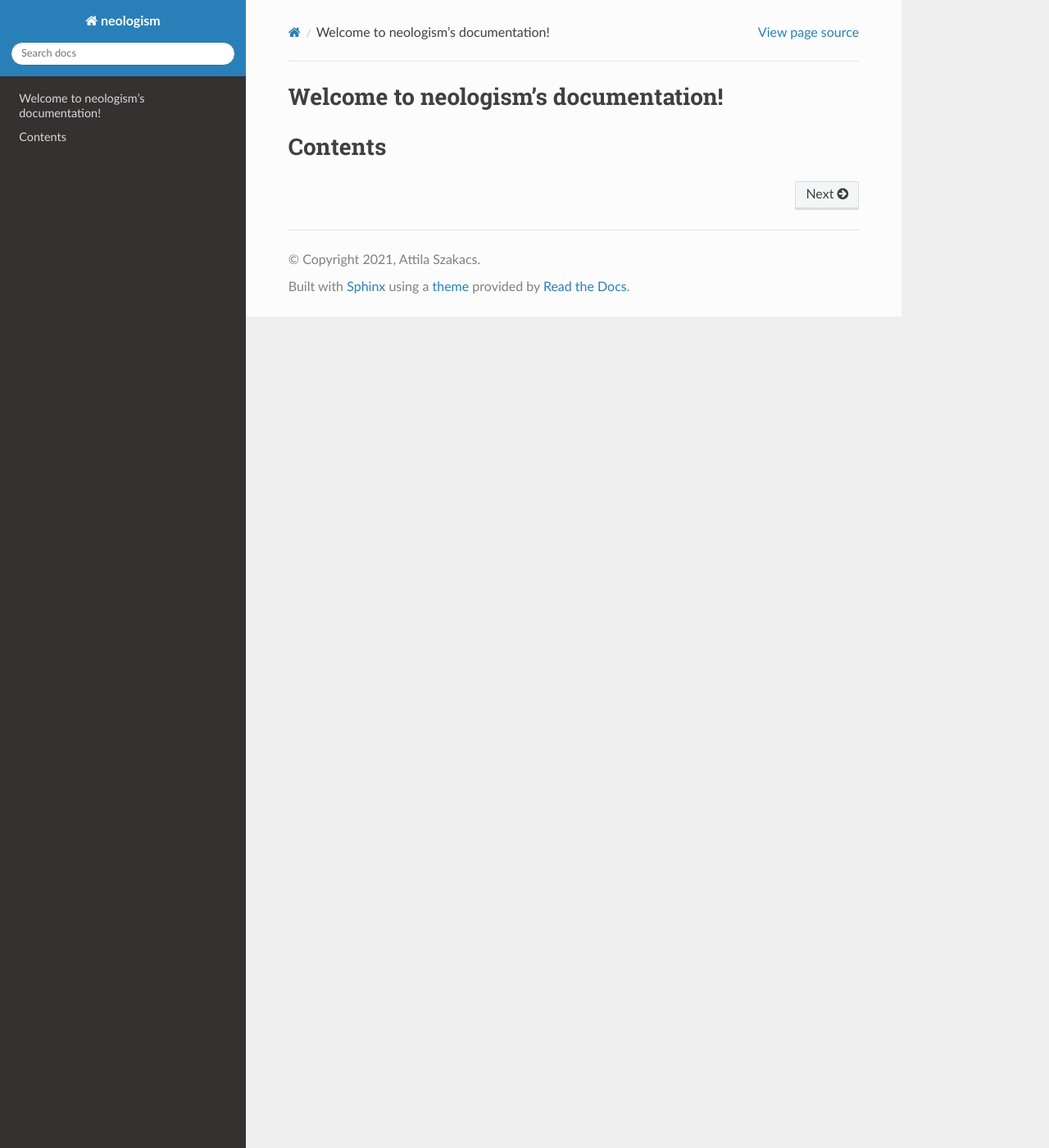
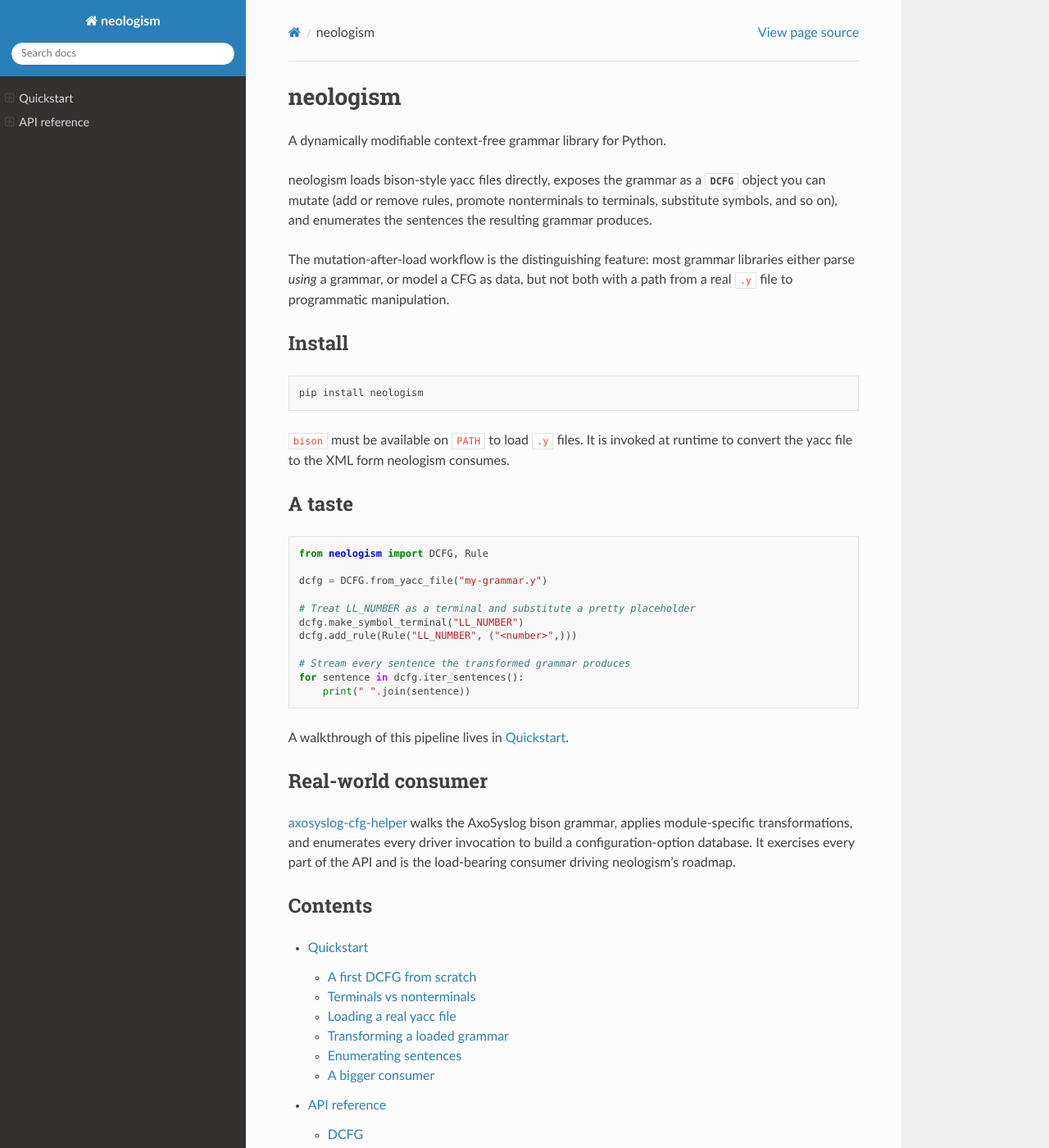
Before and after one commit to alltilla/neologism, a Sphinx documentation site: the page built from docs/source/index.rst, in a window 1280 px wide and 1400 px high. Shown: the whole window at 82% size. Built offline with Sphinx 7.4.7 and the Read the Docs theme 3.1.0, drawn with Linux system fonts in a browser that asks for light colours; some of the changed text lies outside the part shown.

Commit message:
docs: restructure sphinx site -- quickstart + per-class API pages
The rendered docs at neologism.readthedocs.io were a single heading
plus a flat `:automodule:` dump. That hides the whole concept layer
of the library: load -> mutate -> enumerate, terminal vs nonterminal,
the role of make_symbol_terminal, etc.

This change:

- Rewrites `index.rst` into a real landing page with intro, install
  snippet, a taste-of-the-API code block, pointers to the real-world
  consumer (axosyslog-cfg-helper), and project links (GitHub,
  Changelog, PyPI, issues).
- Adds `quickstart.rst` -- a runnable walkthrough of the
  load-mutate-enumerate pipeline. Uses `.. doctest::` blocks so the
  examples are checked under `sphinx-build -b doctest`, not just
  visually plausible. Includes a worked LL_NUMBER substitution
  example that mirrors what axosyslog-cfg-helper does in production.
- Splits the API reference into per-class pages under `api/`:
  `dcfg.rst` organized into Construction / Rules / Symbols / Start
  symbol / Sentence enumeration sections via explicit `automethod`
  and `autoproperty` directives; thin `rule.rst` and `yacc.rst`
  pages for the other two exports. Replaces the previous one-liner
  `neologism.rst` flat dump.
- Polishes `conf.py`: bumps copyright through 2026, adds
  `sphinx.ext.viewcode` for clickable source links, adds
  intersphinx mapping for networkx so DiGraph/MultiDiGraph etc.
  cross-link, sets rtd-theme nav depth/collapse for the new tree,
  and adds `doctest_global_setup` so the autodoc-extracted doctests
  see `DCFG` and `Rule` in scope when run via `-b doctest`.

Build is clean under `sphinx-build -W -b html` and `sphinx-build -b
doctest` (84/84 doctests pass; pytest --doctest-modules covers the
same set in CI).

Assisted-by: Claude:claude-opus-4-7
Signed-off-by: Attila Szakacs <szakacs.attila96@gmail.com>

```diff
--- a/docs/source/conf.py
+++ b/docs/source/conf.py
@@ -6,7 +6,7 @@ ROOT_DIR = Path(__file__).parents[2].resolve()
 sys.path.insert(0, str(ROOT_DIR))
 
 project = "neologism"
-copyright = "2021, Attila Szakacs"
+copyright = "2021-2026, Attila Szakacs"
 author = "Attila Szakacs"
 release = _package_version("neologism")
 extensions = [
@@ -15,14 +15,24 @@ extensions = [
     "sphinx.ext.autodoc",
     "sphinx.ext.autosummary",
     "sphinx.ext.intersphinx",
+    "sphinx.ext.viewcode",
 ]
 
 intersphinx_mapping = {
     "python": ("https://docs.python.org/3/", None),
     "sphinx": ("https://www.sphinx-doc.org/en/master/", None),
+    "networkx": ("https://networkx.org/documentation/stable/", None),
 }
 intersphinx_disabled_domains = ["std"]
 
 templates_path = ["_templates"]
 
 html_theme = "sphinx_rtd_theme"
+html_theme_options = {
+    "navigation_depth": 3,
+    "collapse_navigation": False,
+}
+
+doctest_global_setup = """
+from neologism import DCFG, Rule
+"""
--- a/docs/source/index.rst
+++ b/docs/source/index.rst
@@ -1,14 +1,75 @@
-Welcome to neologism's documentation!
-=====================================
+neologism
+=========
+
+A dynamically modifiable context-free grammar library for Python.
+
+neologism loads bison-style yacc files directly, exposes the grammar as a
+:class:`~neologism.DCFG` object you can mutate (add or remove rules, promote
+nonterminals to terminals, substitute symbols, and so on), and enumerates
+the sentences the resulting grammar produces.
+
+The mutation-after-load workflow is the distinguishing feature: most
+grammar libraries either parse *using* a grammar, or model a CFG as data,
+but not both with a path from a real ``.y`` file to programmatic
+manipulation.
+
+Install
+-------
+
+.. code-block:: bash
+
+   pip install neologism
+
+``bison`` must be available on ``PATH`` to load ``.y`` files. It is
+invoked at runtime to convert the yacc file to the XML form neologism
+consumes.
+
+A taste
+-------
+
+.. code-block:: python
+
+   from neologism import DCFG, Rule
+
+   dcfg = DCFG.from_yacc_file("my-grammar.y")
+
+   # Treat LL_NUMBER as a terminal and substitute a pretty placeholder
+   dcfg.make_symbol_terminal("LL_NUMBER")
+   dcfg.add_rule(Rule("LL_NUMBER", ("<number>",)))
+
+   # Stream every sentence the transformed grammar produces
+   for sentence in dcfg.iter_sentences():
+       print(" ".join(sentence))
+
+A walkthrough of this pipeline lives in :doc:`quickstart`.
+
+Real-world consumer
+-------------------
+
+`axosyslog-cfg-helper <https://github.com/alltilla/axosyslog-cfg-helper>`_
+walks the AxoSyslog bison grammar, applies module-specific
+transformations, and enumerates every driver invocation to build a
+configuration-option database. It exercises every part of the API and
+is the load-bearing consumer driving neologism's roadmap.
+
+Contents
+--------
 
 .. toctree::
    :maxdepth: 2
-   :caption: Contents:
 
+   quickstart
+   api/index
 
+Project links
+-------------
 
-Contents
-==================
+* `Source on GitHub <https://github.com/alltilla/neologism>`_
+* `Changelog <https://github.com/alltilla/neologism/blob/main/CHANGELOG.md>`_
+* `Issue tracker <https://github.com/alltilla/neologism/issues>`_
+* `PyPI <https://pypi.org/project/neologism/>`_
 
-.. toctree::
-   neologism
+License
+-------
+
+GPL-3.0-or-later.
--- a/docs/source/neologism.rst
+++ /dev/null
@@ -1,4 +0,0 @@
-.. automodule:: neologism
-    :members:
-    :undoc-members:
-    :show-inheritance:
--- /dev/null
+++ b/docs/source/quickstart.rst
@@ -0,0 +1,143 @@
+Quickstart
+==========
+
+.. testsetup::
+
+   from neologism import DCFG, Rule
+
+This page walks through the three things neologism is built for:
+
+1. Load a grammar.
+2. Transform it.
+3. Enumerate the sentences it produces.
+
+The whole API surface is :class:`~neologism.DCFG` and :class:`~neologism.Rule`.
+
+A first DCFG from scratch
+-------------------------
+
+You don't need a ``.y`` file to play with the API. Build a grammar by
+adding :class:`~neologism.Rule` instances:
+
+.. doctest::
+
+   >>> from neologism import DCFG, Rule
+   >>> dcfg = DCFG()
+   >>> dcfg.add_rule(Rule("greeting", ("hello", "name")))
+   >>> dcfg.add_rule(Rule("name", ("world",)))
+   >>> dcfg.add_rule(Rule("name", ("there",)))
+   >>> sorted(dcfg.sentences)
+   [('hello', 'there'), ('hello', 'world')]
+
+The first rule's left-hand side becomes the implicit
+:attr:`~neologism.DCFG.start_symbol`. Override it with
+``dcfg.start_symbol = "other"`` when needed.
+
+Terminals vs nonterminals
+-------------------------
+
+Any symbol that does not appear on the left-hand side of a rule is a
+*terminal* -- it stays in the output verbatim. Symbols that do appear on
+an LHS are *nonterminals* and get expanded recursively.
+
+.. doctest::
+
+   >>> sorted(dcfg.terminals)
+   ['hello', 'there', 'world']
+   >>> sorted(dcfg.nonterminals)
+   ['greeting', 'name']
+
+:meth:`~neologism.DCFG.make_symbol_terminal` is the workhorse mutation:
+it strips a nonterminal of all its expansion rules, so subsequent
+sentence enumeration leaves it as an opaque terminal. This is how you
+"freeze" pieces of a grammar that you don't want to expand:
+
+.. doctest::
+
+   >>> dcfg.make_symbol_terminal("name")
+   >>> sorted(dcfg.terminals)
+   ['hello', 'name']
+   >>> sorted(dcfg.sentences)
+   [('hello', 'name')]
+
+Loading a real yacc file
+------------------------
+
+:meth:`~neologism.DCFG.from_yacc_file` is the canonical entry point.
+Behind the scenes it shells out to ``bison`` (which must be on
+``PATH``), reads the XML form, and constructs the DCFG.
+
+.. code-block:: python
+
+   from neologism import DCFG
+   dcfg = DCFG.from_yacc_file("my-grammar.y")
+
+Two pieces of bison-specific cleanup are applied automatically:
+
+* The synthetic ``$end`` terminal that bison adds is removed.
+* :attr:`~neologism.DCFG.start_symbol` is set to ``$accept`` (bison's
+  augmenting production).
+
+If ``bison`` fails to parse the file, a
+:exc:`~neologism.YaccDecodeError` is raised with bison's stderr
+appended; if ``bison`` itself is not on ``PATH``, the call raises
+:exc:`ChildProcessError`. Pass ``bison_path=...`` to override the
+``PATH`` used to locate it.
+
+Transforming a loaded grammar
+-----------------------------
+
+The interesting workflow is mutating an as-loaded grammar before
+enumeration. Typical moves:
+
+* :meth:`~neologism.DCFG.make_symbol_terminal` to freeze an opaque
+  terminal (e.g. a lexer-level token like ``LL_NUMBER``) and substitute
+  a pretty placeholder.
+* :meth:`~neologism.DCFG.remove_symbol` to amputate an entire branch of
+  the grammar you don't care about.
+* :meth:`~neologism.DCFG.add_rule` to inject synthetic productions
+  (e.g. inline a documentation alias).
+* :meth:`~neologism.DCFG.remove_rule` to drop a specific production
+  while keeping the symbol around.
+
+Worked example: replace the opaque ``LL_NUMBER`` terminal that bison
+emits with a documentation-friendly placeholder.
+
+.. code-block:: python
+
+   from neologism import DCFG, Rule
+
+   dcfg = DCFG.from_yacc_file("my-grammar.y")
+
+   dcfg.make_symbol_terminal("LL_NUMBER")
+   dcfg.add_rule(Rule("LL_NUMBER", ("<number>",)))
+
+   for sentence in dcfg.iter_sentences():
+       print(" ".join(sentence))
+
+Enumerating sentences
+---------------------
+
+Two flavors:
+
+* :attr:`~neologism.DCFG.sentences` returns a deduplicated
+  :class:`set` of all sentences. Fine for small grammars.
+* :meth:`~neologism.DCFG.iter_sentences` is a generator that streams
+  sentences one at a time. Use this for large grammars where the
+  cartesian product is too big to materialize, or when you want to
+  short-circuit on the first match. Ambiguous grammars may yield the
+  same sentence more than once -- wrap in :class:`set` if uniqueness
+  matters.
+
+If the grammar is not finite (contains a recursive cycle), neologism
+will silently work off a copy of the grammar with loops broken. Check
+:meth:`~neologism.DCFG.is_finite` upfront if that matters to you.
+
+A bigger consumer
+-----------------
+
+For a worked end-to-end example against a real bison grammar, see
+`axosyslog-cfg-helper
+<https://github.com/alltilla/axosyslog-cfg-helper>`_, which uses
+neologism to extract every valid AxoSyslog configuration construct from
+the upstream ``.y`` file.
```
Also changed, not shown: docs/source/api/dcfg.rst (added, +47 -0 lines), docs/source/api/index.rst (added, +18 -0 lines), docs/source/api/rule.rst (added, +14 -0 lines), docs/source/api/yacc.rst (added, +15 -0 lines).
